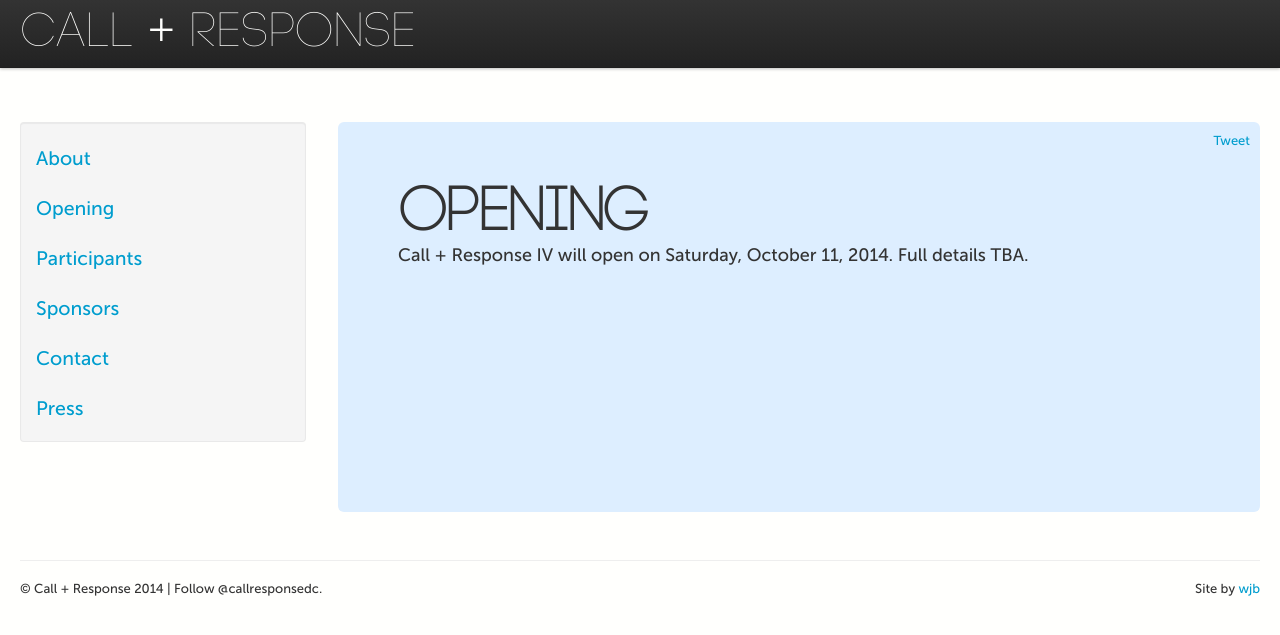
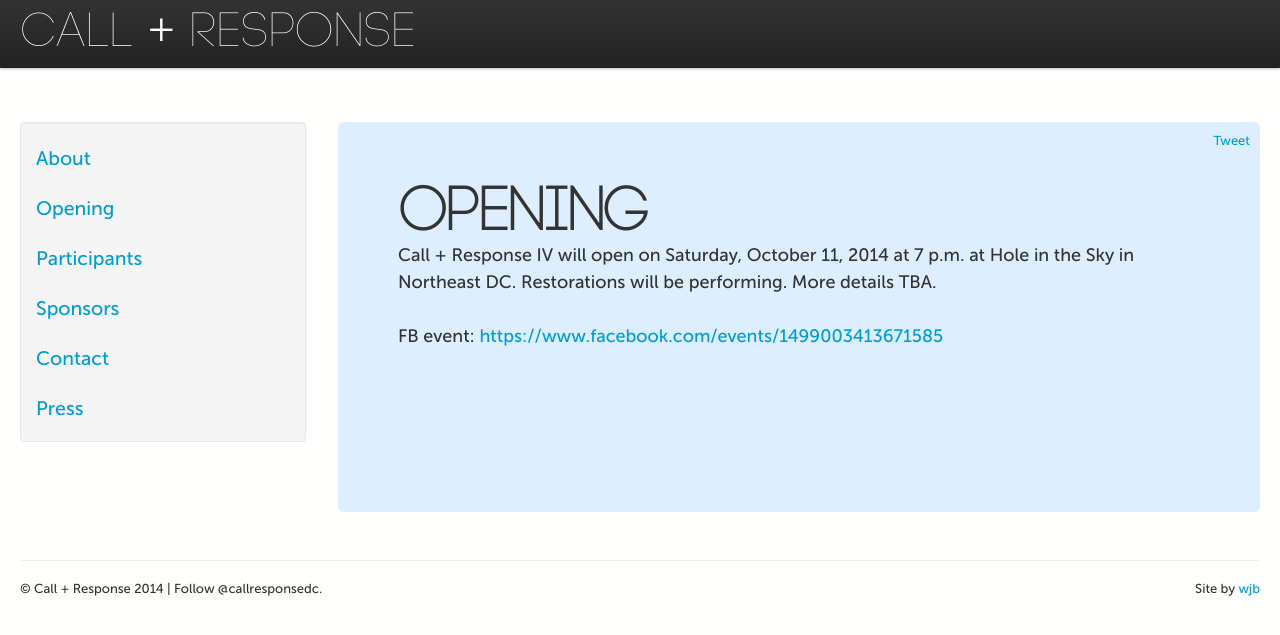
Before and after one commit to callandresponsedc/callandresponsedc, a Jekyll site: the page built from opening/index.html, in a window 1280 px wide. Shown: the top 635 px of the page. Built offline with Jekyll 4.4.1, drawn with Linux system fonts in a browser that asks for light colours; Markdown is read by kramdown in place of the engine named in the settings; comment, search, counter and statistics services are not loaded.

Commit message:
Update index.html

```diff
--- a/opening/index.html
+++ b/opening/index.html
@@ -6,5 +6,7 @@ title: Opening
 <h1>Opening
 </h1>
 <p>
-Call + Response IV will open on Saturday, October 11, 2014. Full details TBA.
+Call + Response IV will open on Saturday, October 11, 2014 at 7 p.m. at Hole in the Sky in Northeast DC. Restorations will be performing. More details TBA.
+<br/><br/>
+FB event: <a href="https://www.facebook.com/events/1499003413671585">https://www.facebook.com/events/1499003413671585</a>
 </p>
```
